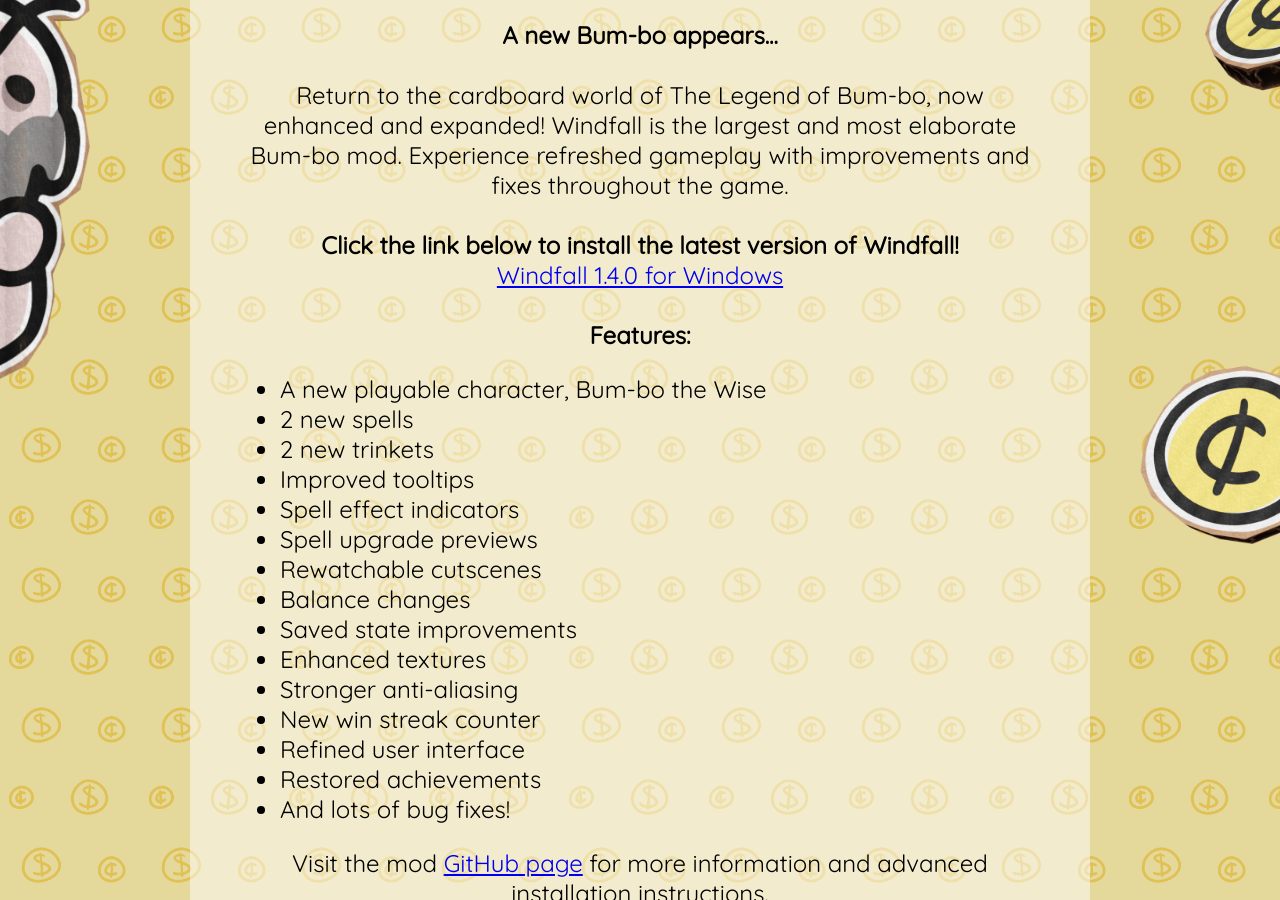
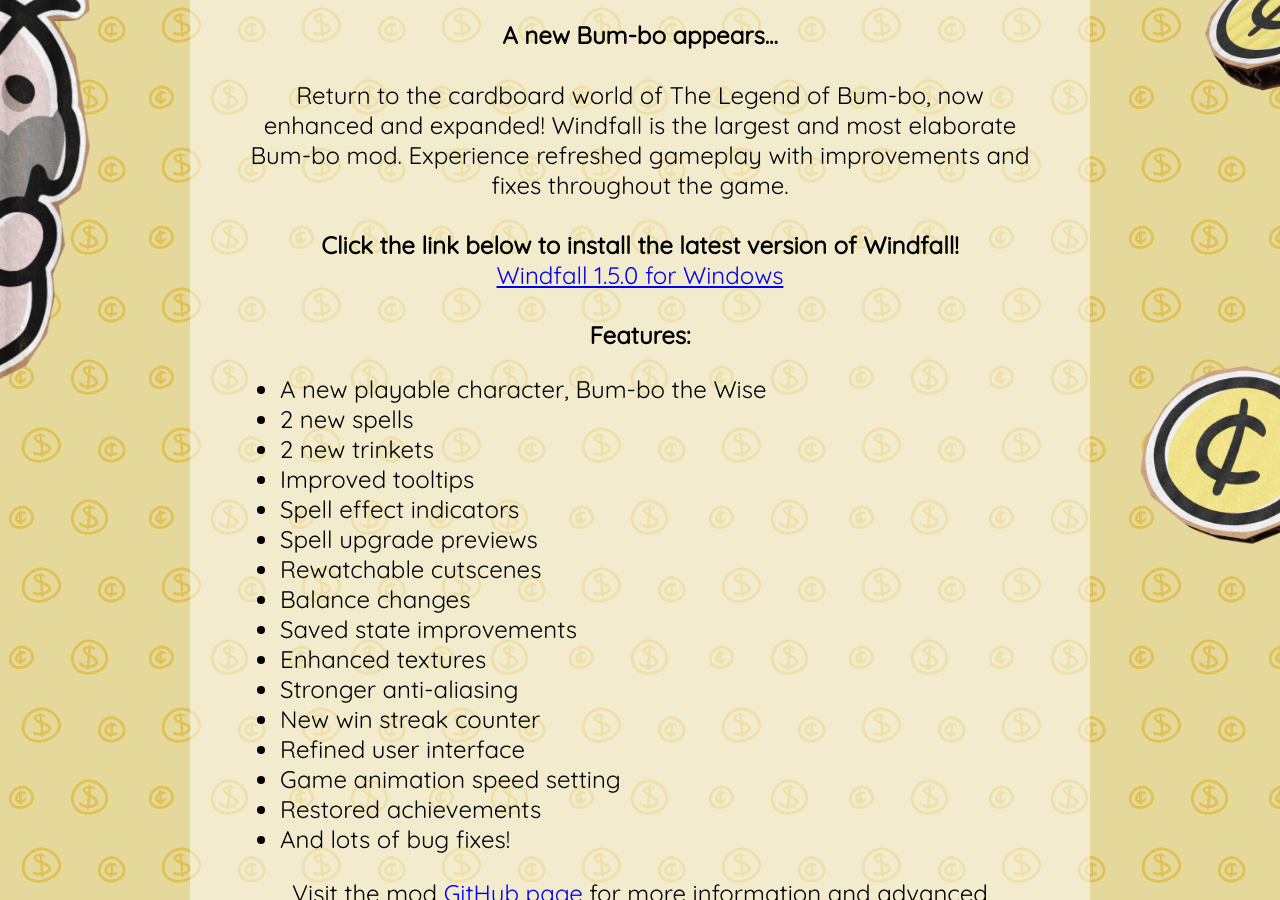
Before and after one commit to JeffAdriaanse/The-Legend-of-Bum-bo-Windfall, a Jekyll site: the page built from index.markdown, in a window 1280 px wide and 900 px high, scrolled down 499 px. Built offline with Jekyll 4.4.1, drawn with Linux system fonts in a browser that asks for light colours.

Commit message:
Updated main page for new mod version

```diff
--- a/index.markdown
+++ b/index.markdown
@@ -28,7 +28,7 @@
 Return to the cardboard world of The Legend of Bum-bo, now enhanced and expanded! Windfall is the largest and most elaborate Bum-bo mod. Experience refreshed gameplay with improvements and fixes throughout the game.<br><br>
 
 <b>Click the link below to install the latest version of Windfall!</b><br>
-<a href="https://github.com/JeffAdriaanse/The-Legend-of-Bum-bo-Windfall/releases/download/v1.4.0/Windfall_Installer.msi">Windfall 1.4.0 for Windows</a><br><br>
+<a href="https://github.com/JeffAdriaanse/The-Legend-of-Bum-bo-Windfall/releases/download/v1.5.0/Windfall_Installer.msi">Windfall 1.5.0 for Windows</a><br><br>
 
 
 <b>Features:</b>
@@ -46,6 +46,7 @@
   <li>Stronger anti-aliasing</li>
   <li>New win streak counter</li>
   <li>Refined user interface</li>
+  <li>Game animation speed setting</li>
   <li>Restored achievements</li>
   <li>And lots of bug fixes!</li>
 </ul>
```
